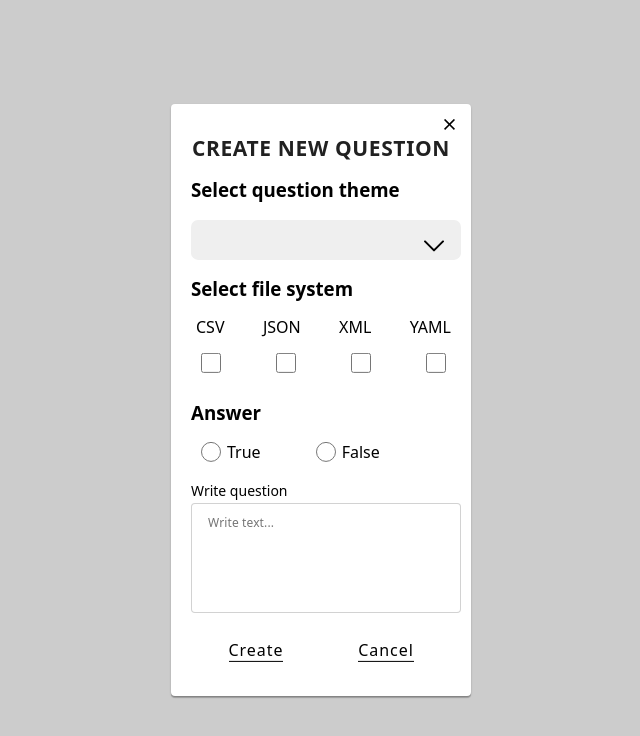
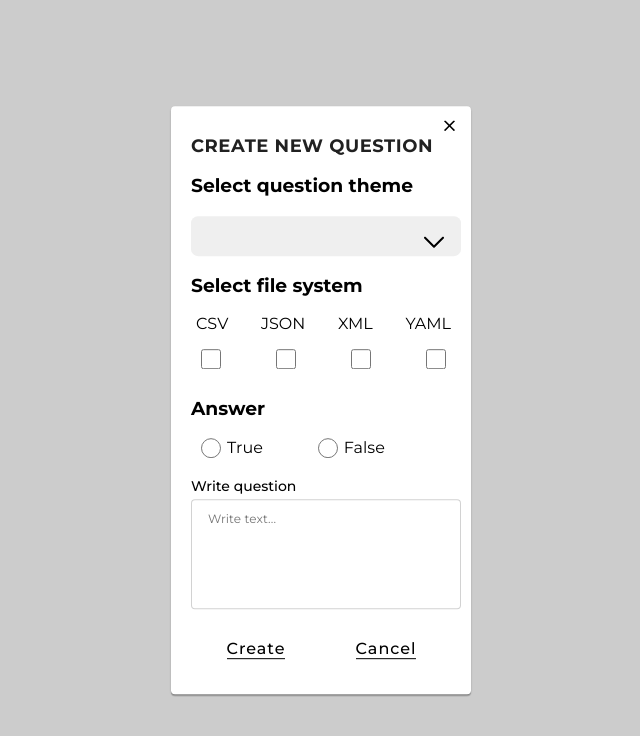
Before and after one commit to mzubkova/project-1, a plain HTML site: page index.html in a window 1280 px wide. Shown: the whole page, without its empty margins (319-959 px from the left). Drawn offline with nearby package versions, Linux system fonts and the light colour scheme.

Commit message:
sec commit

```diff
--- a/css/style.css
+++ b/css/style.css
@@ -7,6 +7,7 @@
   background: rgba(0, 0, 0, 0.2);
   z-index: 90;
   overflow-y: scroll;
+  font-family: Montserrat;
 }
 
 /* .backdrop.is-hidden {
@@ -41,17 +42,17 @@
 
 .modal__title {
   margin-bottom: 12px;
-  font-size: 21px;
+  font-size: 18px;
   line-height: 1.15;
   letter-spacing: 0.03em;
   font-weight: 700;
-  text-align: center;
+  /* text-align: center; */
   color: #212121;
 }
 
 /* dropdown */
 /* Dropdown Button */
-.dropbtn {
+.modal__dropdown-btn {
   /* background-color: #ffffff; */
   border: 2px solid #c4c4c4;
   border-radius: 7px;
@@ -70,7 +71,7 @@
 } */
 
 /* The container <div> - needed to position the dropdown content */
-.dropdown {
+.modal__dropdown {
   position: relative;
   display: inline-block;
 }
@@ -85,20 +86,20 @@
   z-index: 1;
 }
 
-.arrow-down {
+.modal__dropdown-down {
   width: 20px;
   height: 20px;
   margin-left: 215px;
 }
 
-.arrow {
+.modal__dropdown-down--arrow {
   width: 20px;
   height: 20px;
   margin-left: 215px;
 }
 
 /* Links inside the dropdown */
-.dropdown-content a {
+.modal__dropdown-content a {
   color: black;
   padding: 12px 16px;
   text-decoration: none;
--- a/index.html
+++ b/index.html
@@ -5,6 +5,10 @@
   <meta http-equiv="X-UA-Compatible" content="IE=edge">
   <meta name="viewport" content="width=device-width, initial-scale=1.0">
   <link rel="stylesheet" href="https://cdnjs.cloudflare.com/ajax/libs/modern-normalize/0.7.0/modern-normalize.min.css" />
+    <link
+      href="https://fonts.googleapis.com/css2?family=Montserrat:wght@200;400;500;600;700&display=swap"
+      rel="stylesheet"
+    />
   <link rel="stylesheet" href="./css/style.css">
   <title>Project 1</title>
 </head>
@@ -23,19 +27,19 @@
         <h2 class="modal__title">
           CREATE NEW QUESTION</h2>
         <h3>Select question theme</h3>
-        <div class="dropdown">
-          <button class="dropbtn">
-            <svg class="arrow-down">
-              <use class="arrow" href="./img/symbol-defs.svg#download"></use>
+        <div class="modal__dropdown">
+          <button class="modal__dropdown-btn">
+            <svg class="modal__dropdown-down">
+              <use class="modal__dropdown-down--arrow" href="./img/symbol-defs.svg#download"></use>
             </svg>
             <!-- <svg class="arrow-down">
               <use class="arrow" href="./img/symbol-defs.svg#upload"></use>
             </svg> -->
           </button>
-          <div id="myDropdown" class="dropdown-content">
-            <a href="#">Link 1</a>
+          <div id="myDropdown" class="modal__dropdown-content">
+            <!-- <a href="#">Link 1</a>
             <a href="#">Link 2</a>
-            <a href="#">Link 3</a>
+            <a href="#">Link 3</a> -->
           </div>
         </div>
         <h3>Select file system</h3>
```
